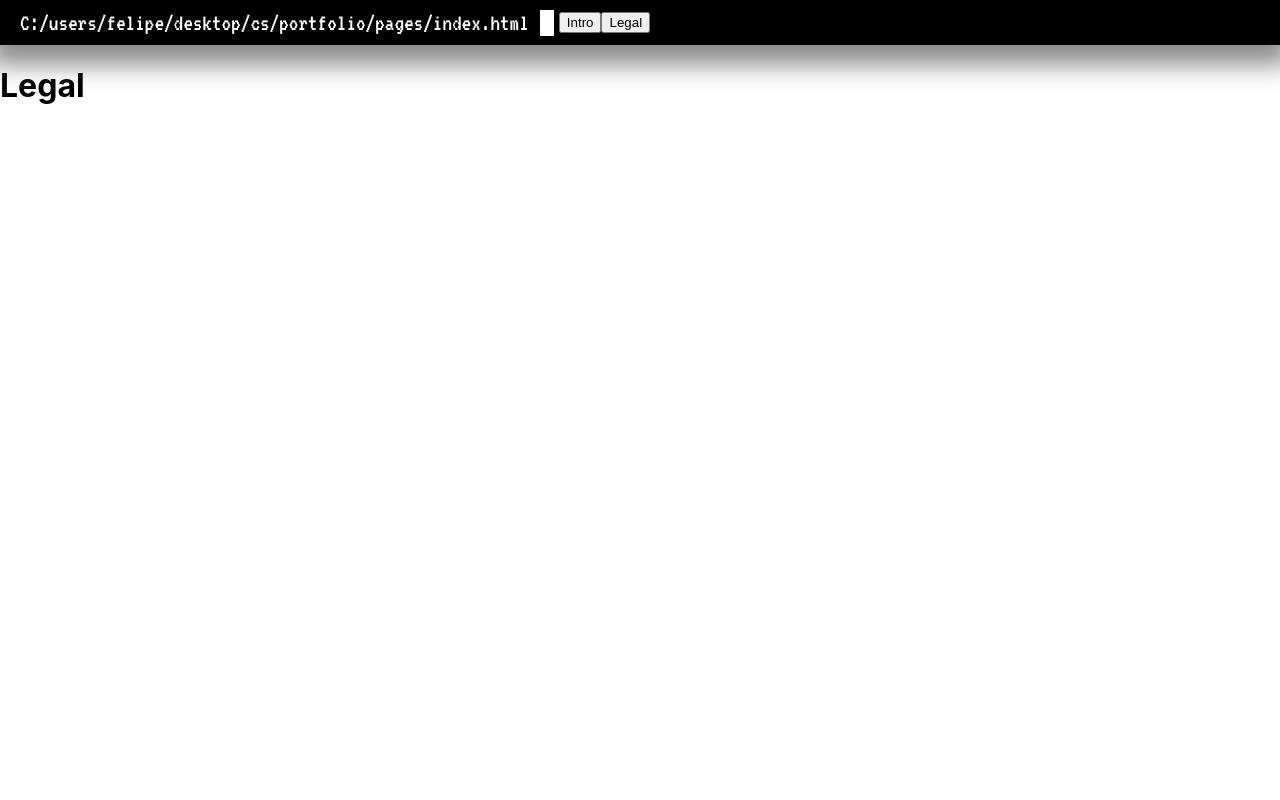
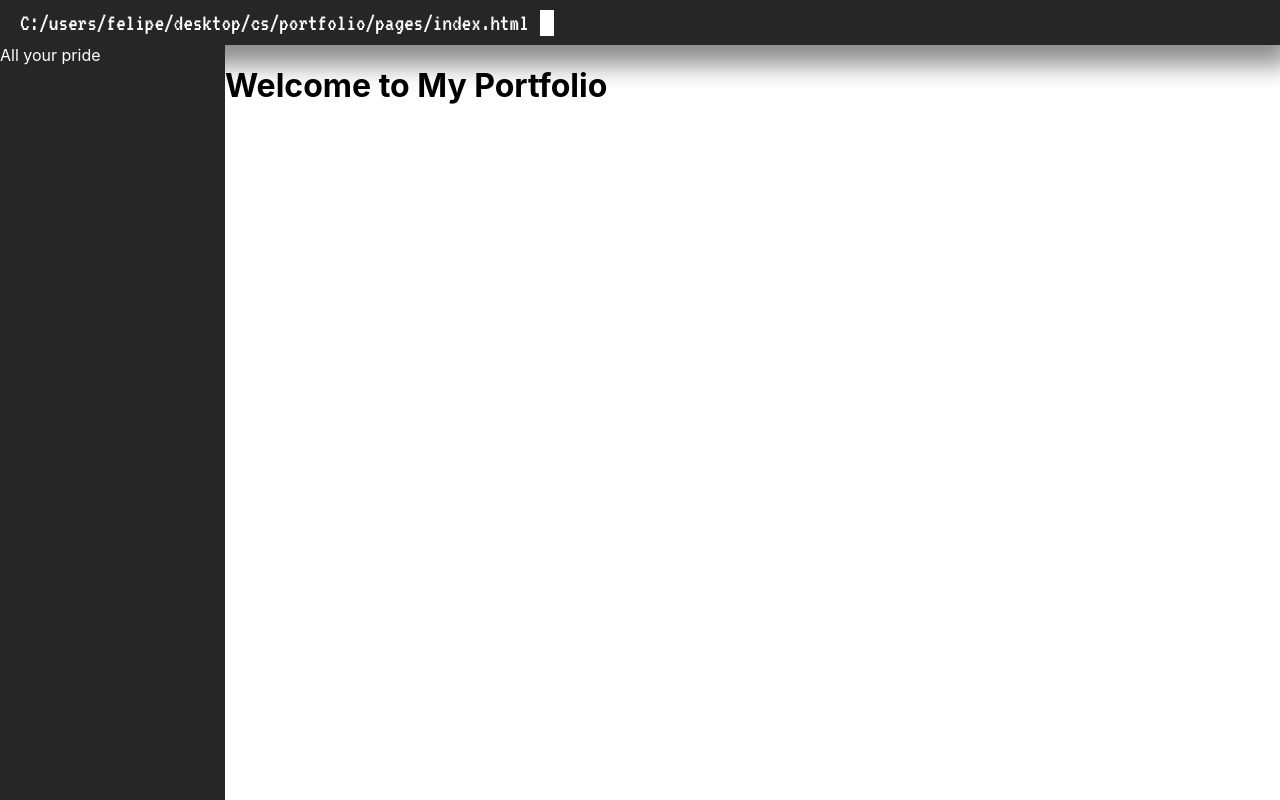
Before and after one commit to FelipeFlohr/portfolio, a Next.js app: page / in a window 1280 px wide. Built offline with nearby package versions, Linux system fonts and the light colour scheme.

Commit message:
Added sidebar

```diff
--- /dev/null
+++ b/src/components/menu/Menu.tsx
@@ -0,0 +1,10 @@
+import styles from "../../styles/menu/Menu.module.css"
+
+export default function Menu() {
+
+    return (
+        <div className={`${styles.menu} menu`}>
+            All your pride
+        </div>
+    )
+}
--- a/src/components/pathbar/PathBar.tsx
+++ b/src/components/pathbar/PathBar.tsx
@@ -1,7 +1,6 @@
-import Link from "next/link"
 import Router from "next/router"
 import { Component, ReactNode } from "react"
-import styles from "../../styles/navbar/Navbar.module.scss"
+import styles from "../../styles/navbar/Navbar.module.css"
 
 type PathBarState = {
     path: string
@@ -24,7 +23,6 @@ export default class PathBar extends Component {
 
         setInterval(async () => {
             if (Router.route != currentLocation()) {
-                console.log("diferente")
                 const pathToShow = window.location.pathname.charAt(window.location.pathname.length - 1) === "/" ? "/index" : window.location.pathname
                 await this.changePath(`C:/users/felipe/desktop/cs/portfolio/pages${pathToShow}.html`)
             }
@@ -39,7 +37,6 @@ export default class PathBar extends Component {
         if (newPath.trim() == "") return
 
         if (!this.isChanging) {
-            console.log("chegou: " + newPath)
             const oldPath = this.state.path
 
             const commonString = this.commonStr(oldPath, newPath)
@@ -134,11 +131,9 @@ export default class PathBar extends Component {
 
     render(): ReactNode {
         return (
-            <div className={styles.pathbar}>
+            <div className={`${styles.pathbar} pathbar`}>
                 <span className={styles.path}>{this.state.path}</span>
                 <span className={`${styles["text-cursor"]} ${styles["text-cursor-anim"]}`}></span>
-                <button><Link href="/">Intro</Link></button>
-                <button><Link href="/legal">Legal</Link></button>
             </div>
         )
     }
--- a/src/pages/_app.tsx
+++ b/src/pages/_app.tsx
@@ -1,12 +1,16 @@
-import '../styles/globals.scss'
+import '../styles/globals.css'
 import type { AppProps } from 'next/app'
 import PathBar from '../components/pathbar/PathBar'
+import Menu from '../components/menu/Menu'
 
 function MyApp({ Component, pageProps }: AppProps) {
     return (
         <>
             <PathBar />
-            <Component {...pageProps} />
+            <Menu />
+            <div className="content">
+                <Component {...pageProps} />
+            </div>
         </>
     )
 }
--- a/src/pages/index.tsx
+++ b/src/pages/index.tsx
@@ -1,9 +1,7 @@
-import PathBar from "../components/pathbar/PathBar"
-
 export default function Home() {
     return (
         <>
-            <h1>Legal</h1>
+            <h1>Welcome to My Portfolio</h1>
         </>
     )
 }
--- a/src/pages/legal.tsx
+++ /dev/null
@@ -1,5 +0,0 @@
-export default function Legal() {
-    return (
-        <h1>Cooblestone, I'm stoned!</h1>
-    )
-}
--- /dev/null
+++ b/src/styles/globals.css
@@ -0,0 +1,40 @@
+/* Importing fonts */
+@import url('https://fonts.googleapis.com/css2?family=VT323');
+@import "./variables.css";
+
+* {
+    box-sizing: content-box;
+}
+
+body {
+    width: 100%;
+    height: 100vh;
+    padding: 0;
+    margin: 0;
+}
+
+#__next {
+    font-family: -apple-system, BlinkMacSystemFont, Segoe UI, Roboto, Oxygen,
+        Ubuntu, Cantarell, Fira Sans, Droid Sans, Helvetica Neue, sans-serif;
+    display: grid;
+    grid-template-areas:
+        "pathbar pathbar"
+        "menu content";
+    grid-template-columns: 225px 1fr;
+    grid-template-rows:
+        45px
+        1fr;
+    height: 100vh;
+}
+
+.pathbar {
+    grid-area: pathbar;
+}
+
+.menu {
+    grid-area: menu;
+}
+
+.content {
+    grid-area: content;
+}
--- a/src/styles/globals.scss
+++ /dev/null
@@ -1,19 +0,0 @@
-// Importing fonts
-@import url('https://fonts.googleapis.com/css2?family=VT323');
-
-html,
-body {
-  padding: 0;
-  margin: 0;
-  font-family: -apple-system, BlinkMacSystemFont, Segoe UI, Roboto, Oxygen,
-    Ubuntu, Cantarell, Fira Sans, Droid Sans, Helvetica Neue, sans-serif;
-}
-
-a {
-  color: inherit;
-  text-decoration: none;
-}
-
-* {
-  box-sizing: border-box;
-}
--- /dev/null
+++ b/src/styles/menu/Menu.module.css
@@ -0,0 +1,4 @@
+.menu {
+    color: var(--text-white);
+    background-color: var(--bg-dark);
+}
--- a/src/styles/navbar/Navbar.module.scss
+++ b/src/styles/navbar/Navbar.module.css
@@ -7,11 +7,9 @@
     white-space: nowrap;
     overflow: hidden;
 
-    width: 100%;
-    height: 45px;
-    background-color: #000;
-    color: #FFF;
-    box-shadow: 0px 10px 25px 10px rgba(0,0,0,0.45);
+    background-color: var(--bg-dark);
+    color: var(--text-white);
+    box-shadow: 0px 10px 25px 10px rgba(0, 0, 0, 0.45);
 
     align-items: center;
     justify-content: left;
@@ -33,7 +31,7 @@
     min-width: 14px;
     height: 26px;
 
-    background-color: #FFF;
+    background-color: var(--text-white);
     margin: 5px;
 }
 
@@ -44,7 +42,7 @@
     animation-iteration-count: infinite;
 }
 
-// Animations
+/* Animations */
 @keyframes cursor-anim {
     0% {
         opacity: 1;
--- /dev/null
+++ b/src/styles/variables.css
@@ -0,0 +1,7 @@
+:root {
+    /* Colors */
+    --bg-dark: #262626;
+    --bg-white: #FBFBFB;
+    --text-dark: #262626;
+    --text-white: #FFF;
+}
```
